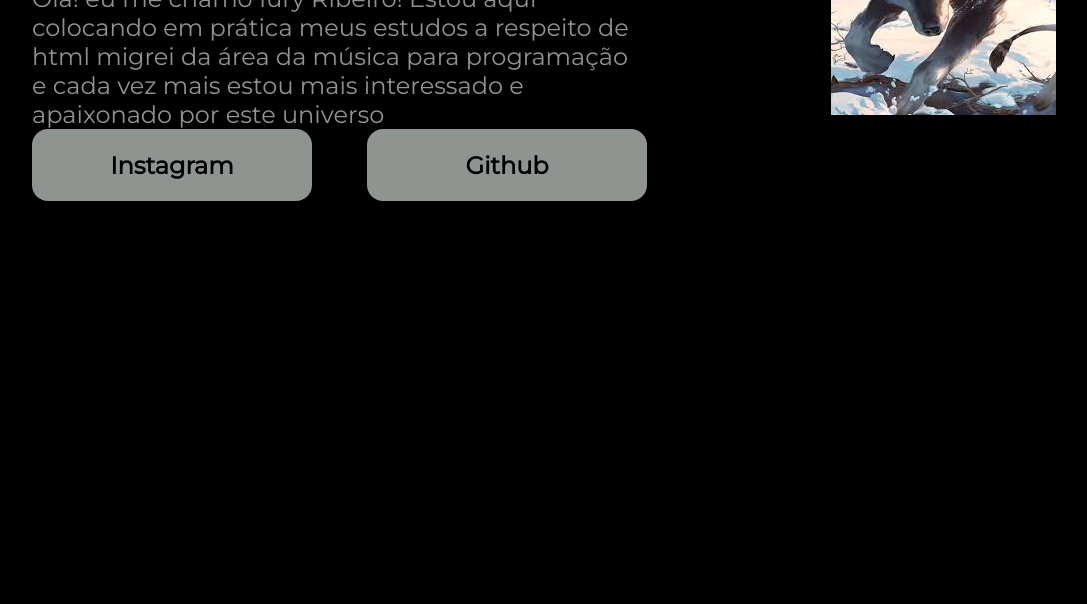
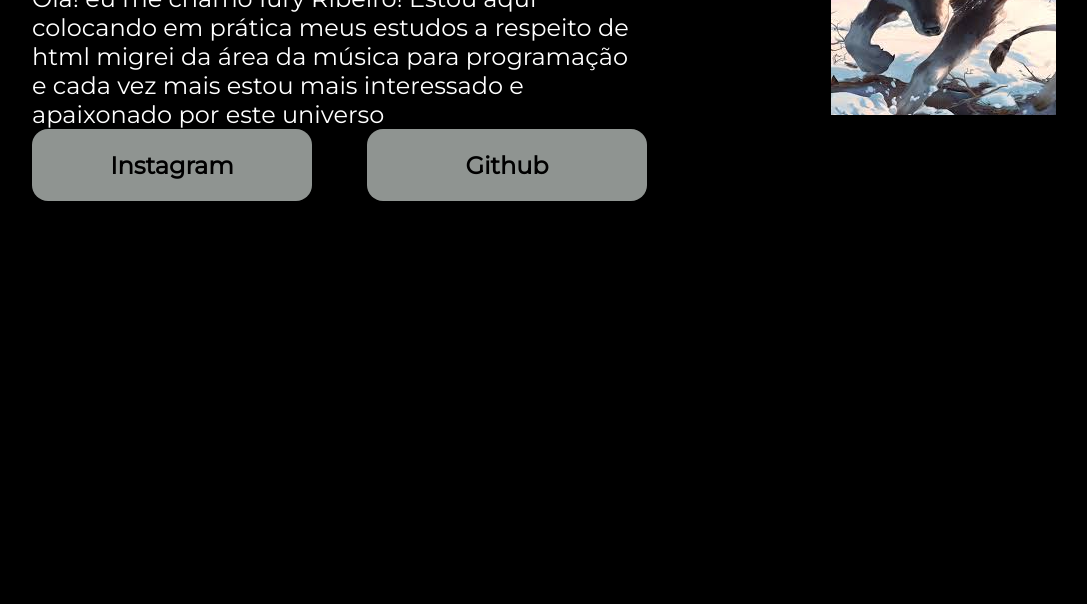
Before and after one commit to IuryRibeiro1/praticaHTMLAlura, a plain HTML site: page index.html in a window 1280 px wide. Shown: the part 324-928 px from the top of the page, without its empty margins (96-1183 px from the left). Drawn offline with nearby package versions, Linux system fonts and the light colour scheme.

Commit message:
Alterando cor do texto

```diff
--- a/styleExercicio.css
+++ b/styleExercicio.css
@@ -7,7 +7,7 @@
 }
 body{
     background-color: black;
-    color: #8F9491;
+    color: white;
     height: 100vh;
 }
 
```
